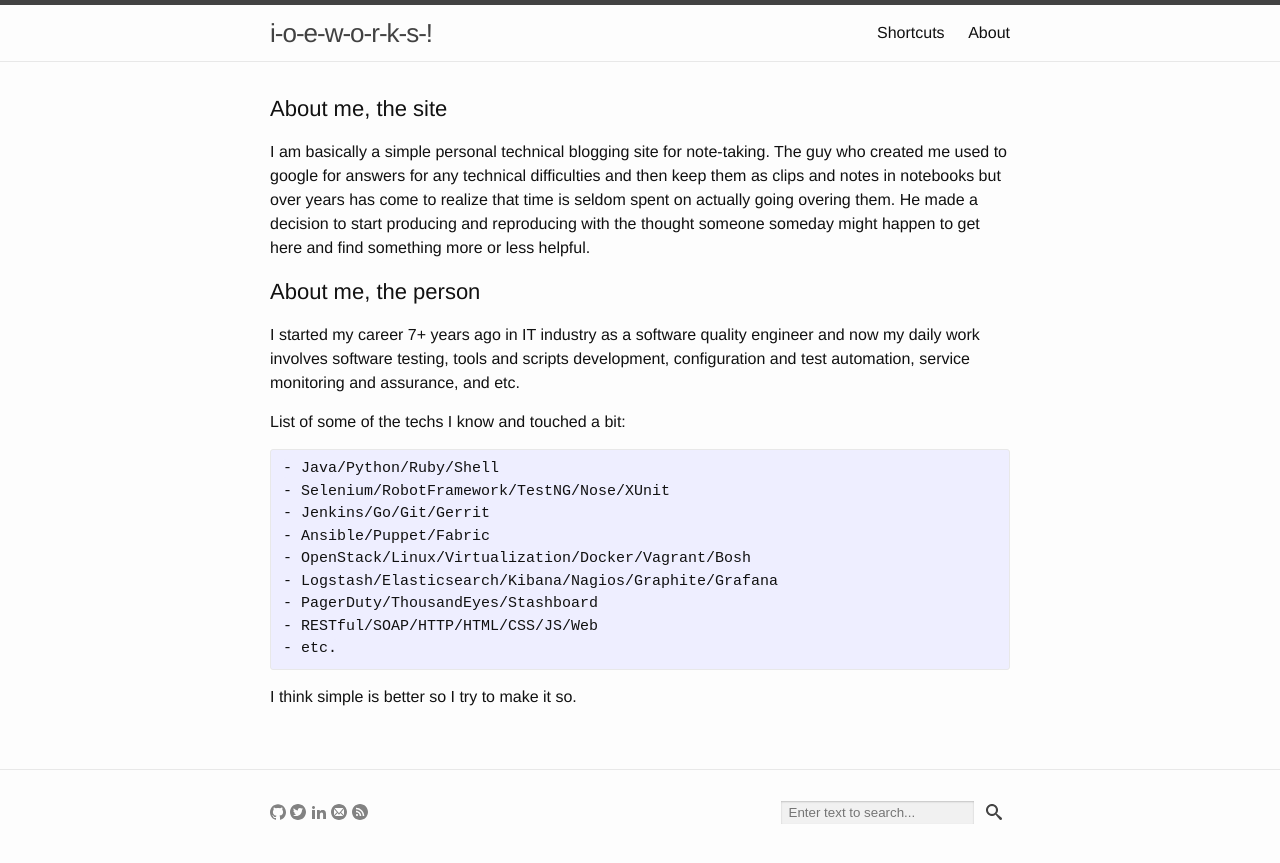
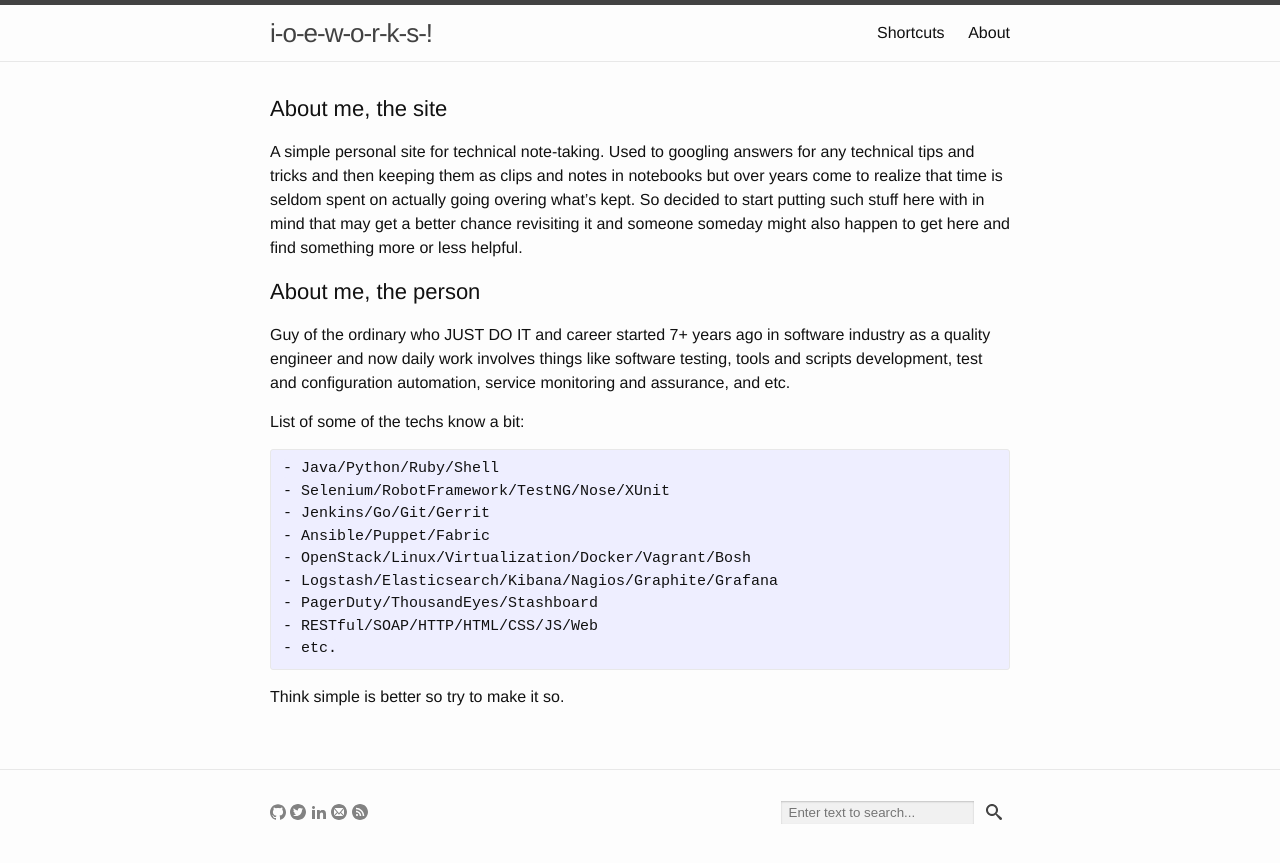
Before and after one commit to yuan-jiang/yuan-jiang.github.io, a Jekyll site: the page built from about.md, in a window 1280 px wide. Shown: the top 863 px of the page. Built offline with Jekyll 4.4.1, drawn with Linux system fonts in a browser that asks for light colours.

Commit message:
Update about page wording

```diff
--- a/about.md
+++ b/about.md
@@ -5,12 +5,12 @@ permalink: /about/
 ---
 
 #About me, the site
-I am basically a simple personal technical blogging site for note-taking. The guy who created me used to google for answers for any technical difficulties and then keep them as clips and notes in notebooks but over years has come to realize that time is seldom spent on actually going overing them. He made a decision to start producing and reproducing with the thought someone someday might happen to get here and find something more or less helpful.
+A simple personal site for technical note-taking. Used to googling answers for any technical tips and tricks and then keeping them as clips and notes in notebooks but over years come to realize that time is seldom spent on actually going overing what's kept. So decided to start putting such stuff here with in mind that may get a better chance revisiting it and someone someday might also happen to get here and find something more or less helpful.
 
 #About me, the person
-I started my career 7+ years ago in IT industry as a software quality engineer and now my daily work involves software testing, tools and scripts development, configuration and test automation, service monitoring and assurance, and etc.
+Guy of the ordinary who JUST DO IT and career started 7+ years ago in software industry as a quality engineer and now daily work involves things like software testing, tools and scripts development, test and configuration automation, service monitoring and assurance, and etc.
 
-List of some of the techs I know and touched a bit:
+List of some of the techs know a bit:
 {% highlight bash %}
 - Java/Python/Ruby/Shell
 - Selenium/RobotFramework/TestNG/Nose/XUnit
@@ -23,4 +23,4 @@ List of some of the techs I know and touched a bit:
 - etc.
 {% endhighlight %}
 
-I think simple is better so I try to make it so.
+Think simple is better so try to make it so.
```
